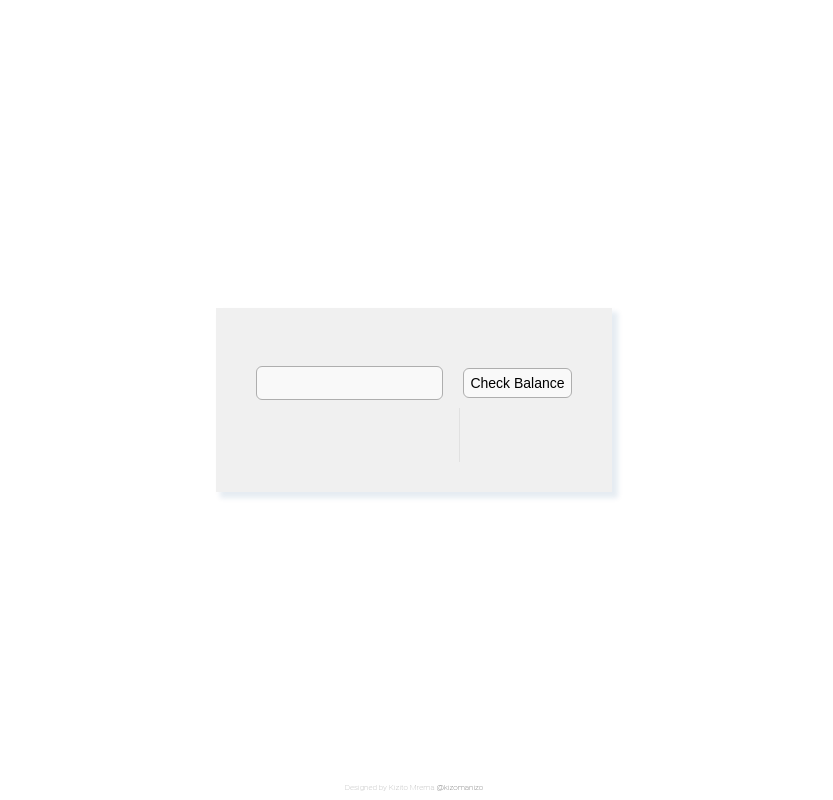
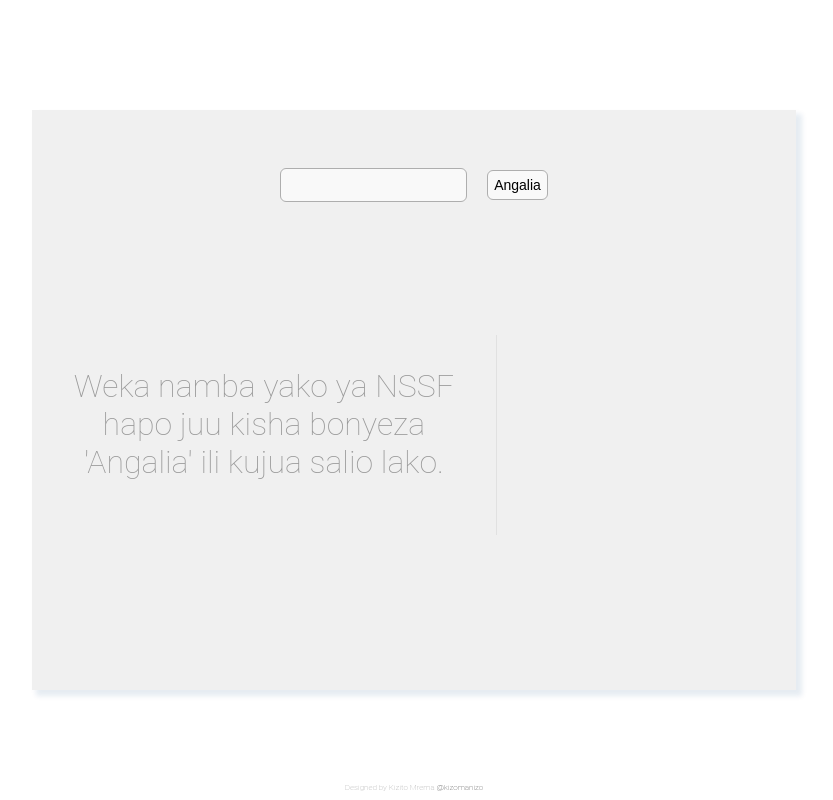
Before and after one commit to kizomanizo/nssf-frontend, a plain HTML site: page index.html in a window 1280 px wide. Shown: the whole page, without its empty margins (226-1059 px from the left). Drawn offline with Linux system fonts and the light colour scheme.

Commit message:
Minor UI updates

```diff
--- a/index.html
+++ b/index.html
@@ -17,12 +17,13 @@
     <div class="container-box">
       <div class="container-request">
         <input type="text" name="member_id" id="member_id" class="member_id">
-        <input type="submit" name="check_balance" id="check_balance" class="check_balance" value="Check Balance">
+        <input type="submit" name="check_balance" id="check_balance" class="check_balance" value="Angalia">
       </div>
       <div class="container-response">
         <div class="response-left" id="balanceArea">
           <h3 class="dark" id="headingOne"></h3>
-          <h3 class="light" id="headingTwo"></h3>
+          <h3 class="light" id="headingTwo">Weka namba yako ya NSSF hapo juu kisha bonyeza 'Angalia' ili kujua salio
+            lako.</h3>
           <h2 class="member-balance" id="balHeading"></h2>
         </div>
         <div class="response-right">
--- a/style.css
+++ b/style.css
@@ -35,8 +35,8 @@ body {
 
 .container-box {
   position: relative;
-  height: auto;
-  width: auto;
+  height: 65%;
+  width: 55%;
   padding: 30px;
   display: flex;
   flex-direction: column;
```
